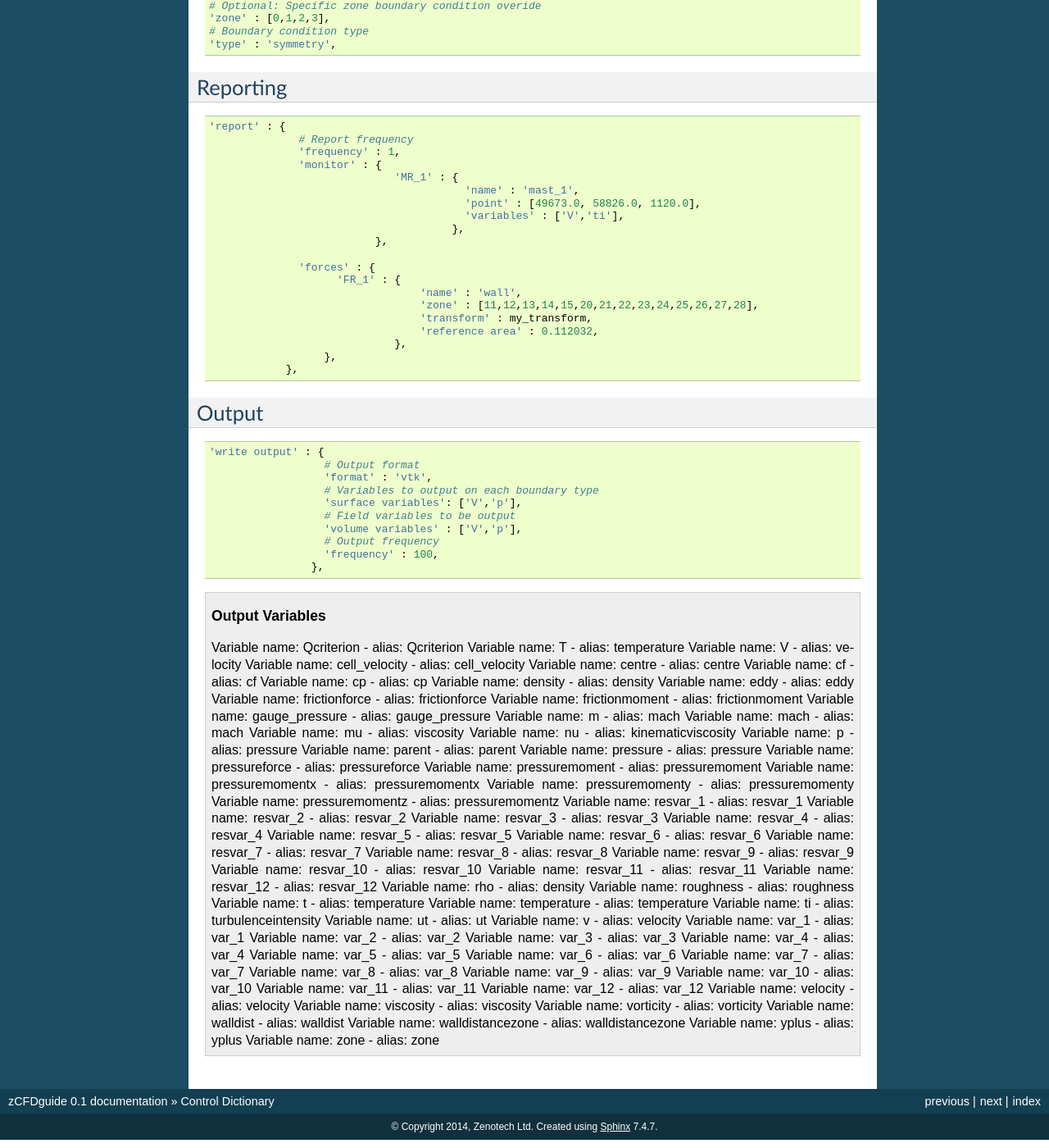
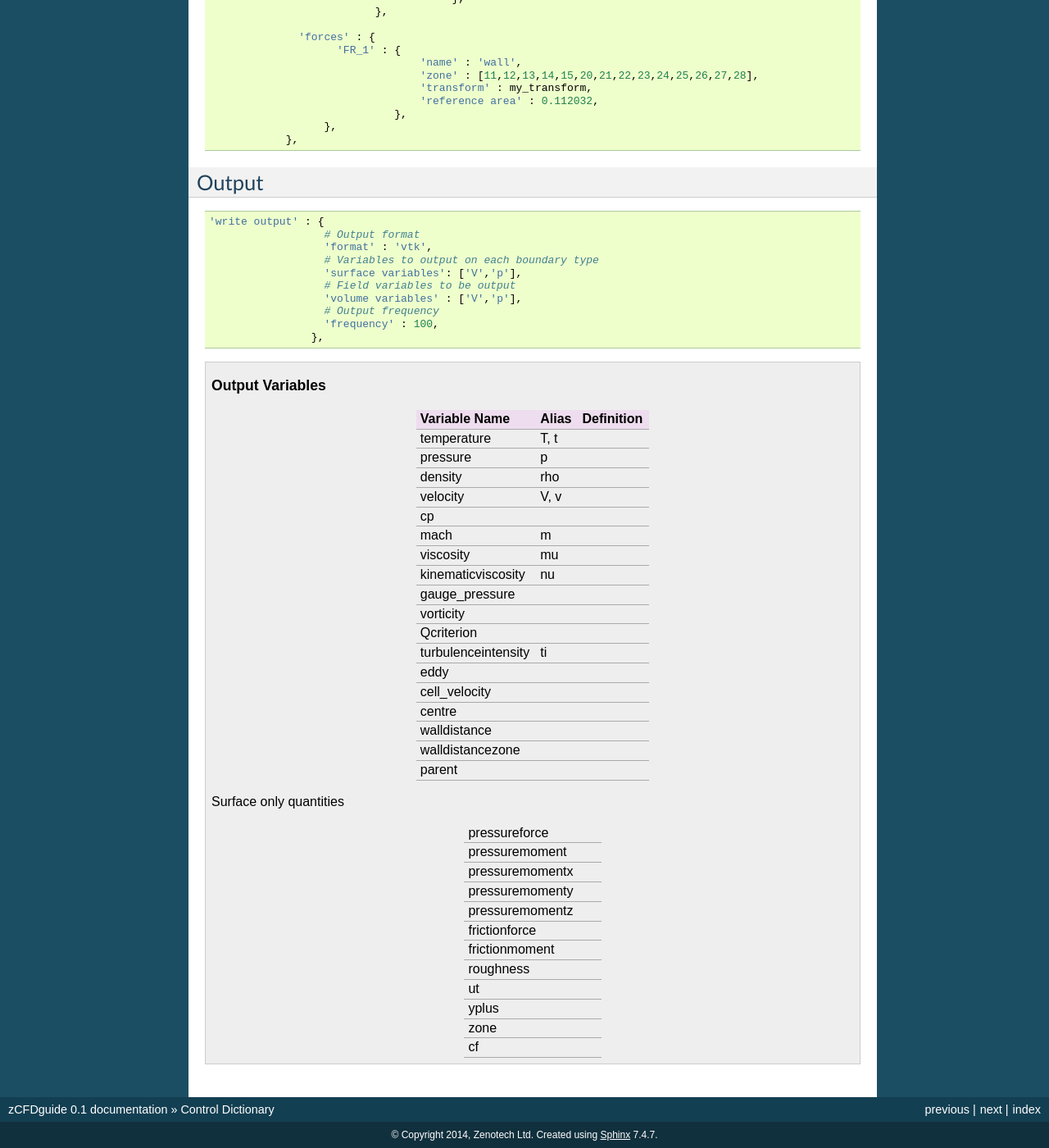
Before and after one commit to zCFD/zCFDguide, a Sphinx documentation site: the page built from docs/source/control-dict.rst, in a window 1280 px wide and 1400 px high, scrolled down 7163 px. Shown: the whole window at 82% size. Built offline with Sphinx 7.4.7, drawn with Linux system fonts in a browser that asks for light colours; formulas are drawn with MathJax 3; pages that are not in the unit, such as notebooks, are missing from menus; some of the changed text lies outside the part shown.

```diff
--- a/docs/source/control-dict.rst
+++ b/docs/source/control-dict.rst
@@ -32,7 +32,7 @@ Reference state
     # reference state
     'reference' : 'IC_1',
 
-.. seealso:: See Initial Conditions
+.. seealso:: See `Initial Conditions`_
 
 Partitioner
 ^^^^^^^^^^^
@@ -52,7 +52,7 @@ Intial conditions. Defaults to reference state if not specified
     # Initial conditions
     'initial' : 'IC_2',
 
-.. seealso:: See Initial Conditions
+.. seealso:: See `Initial Conditions`_
 
 To restart from a previous solution
 
@@ -75,10 +75,7 @@ Time Marcher
 
 .. code-block:: python
 
-    'time marching' : {
-    .
-    .
-    },
+    'time marching' : {....},
 
 Time accurate simulation control
 
@@ -215,18 +212,9 @@ The intial condition properties are defined using consecutively numbered blocks
 
 .. code-block:: python
 
-    'IC_1' : {
-    .
-    .
-    },
-    'IC_2' : {
-    .
-    .
-    },
-    'IC_3' : {
-    .
-    .
-    },
+    'IC_1' : {....},
+    'IC_2' : {....},
+    'IC_3' : {....},
 
 Each block can contain the following options
 
@@ -294,8 +282,8 @@ For internal flows there is greater dependence on Reynolds number
                  'ABL' : {
                            'roughness length' : 0.0003,
                            'friction velocity' : 0.4,
-                          #'surface layer height' : -1.0,
-                          #'Monin-Obukhov length' : -1.0,
+                           'surface layer height' : -1.0,
+                           'Monin-Obukhov length' : -1.0,
                            'TKE' : 0.928,
                            'z0'  : -0.75,
                           },
@@ -325,15 +313,8 @@ Boundary condition properties are defined using consecutively numbered blocks li
 
 .. code-block:: python
 
-    'BC_1' : {
-    .
-    .
-    },
-    'BC_2' : {
-    .
-    .
-    },
-
+    'BC_1' : {....},
+    'BC_2' : {....},
 
 Wall
 ^^^^
@@ -453,7 +434,7 @@ Inflow
 .. note::
 
     This boundary condition is specified by a total pressure and temperature ratios that needs to be defined by the
-    condition this refers to. See Initial Conditions.
+    condition this refers to. See `Initial Conditions`_.
 
 Outflow
 ^^^^^^^
@@ -474,7 +455,7 @@ Outflow
 .. note::
 
     This boundary condition is specified by a static pressure ratio that needs to be defined by the
-    condition this refers to. See Initial Conditions.
+    condition this refers to. See `Initial Conditions`_.
 
 Symmetry
 ^^^^^^^^
@@ -532,65 +513,70 @@ Output
 
 .. topic:: Output Variables
 
-    Variable name:  Qcriterion  - alias: Qcriterion
-    Variable name:  T  - alias: temperature
-    Variable name:  V  - alias: velocity
-    Variable name:  cell_velocity  - alias: cell_velocity
-    Variable name:  centre  - alias: centre
-    Variable name:  cf  - alias: cf
-    Variable name:  cp  - alias: cp
-    Variable name:  density  - alias: density
-    Variable name:  eddy  - alias: eddy
-    Variable name:  frictionforce  - alias: frictionforce
-    Variable name:  frictionmoment  - alias: frictionmoment
-    Variable name:  gauge_pressure  - alias: gauge_pressure
-    Variable name:  m  - alias: mach
-    Variable name:  mach  - alias: mach
-    Variable name:  mu  - alias: viscosity
-    Variable name:  nu  - alias: kinematicviscosity
-    Variable name:  p  - alias: pressure
-    Variable name:  parent  - alias: parent
-    Variable name:  pressure  - alias: pressure
-    Variable name:  pressureforce  - alias: pressureforce
-    Variable name:  pressuremoment  - alias: pressuremoment
-    Variable name:  pressuremomentx  - alias: pressuremomentx
-    Variable name:  pressuremomenty  - alias: pressuremomenty
-    Variable name:  pressuremomentz  - alias: pressuremomentz
-    Variable name:  resvar_1  - alias: resvar_1
-    Variable name:  resvar_2  - alias: resvar_2
-    Variable name:  resvar_3  - alias: resvar_3
-    Variable name:  resvar_4  - alias: resvar_4
-    Variable name:  resvar_5  - alias: resvar_5
-    Variable name:  resvar_6  - alias: resvar_6
-    Variable name:  resvar_7  - alias: resvar_7
-    Variable name:  resvar_8  - alias: resvar_8
-    Variable name:  resvar_9  - alias: resvar_9
-    Variable name:  resvar_10  - alias: resvar_10
-    Variable name:  resvar_11  - alias: resvar_11
-    Variable name:  resvar_12  - alias: resvar_12
-    Variable name:  rho  - alias: density
-    Variable name:  roughness  - alias: roughness
-    Variable name:  t  - alias: temperature
-    Variable name:  temperature  - alias: temperature
-    Variable name:  ti  - alias: turbulenceintensity
-    Variable name:  ut  - alias: ut
-    Variable name:  v  - alias: velocity
-    Variable name:  var_1  - alias: var_1
-    Variable name:  var_2  - alias: var_2
-    Variable name:  var_3  - alias: var_3
-    Variable name:  var_4  - alias: var_4
-    Variable name:  var_5  - alias: var_5
-    Variable name:  var_6  - alias: var_6
-    Variable name:  var_7  - alias: var_7
-    Variable name:  var_8  - alias: var_8
-    Variable name:  var_9  - alias: var_9
-    Variable name:  var_10  - alias: var_10
-    Variable name:  var_11  - alias: var_11
-    Variable name:  var_12  - alias: var_12
-    Variable name:  velocity  - alias: velocity
-    Variable name:  viscosity  - alias: viscosity
-    Variable name:  vorticity  - alias: vorticity
-    Variable name:  walldist  - alias: walldist
-    Variable name:  walldistancezone  - alias: walldistancezone
-    Variable name:  yplus  - alias: yplus
-    Variable name:  zone  - alias: zone
+  +---------------------+---------------------+-----------------------------+
+  | Variable Name       | Alias               | Definition                  |
+  +=====================+=====================+=============================+
+  | temperature         | T, t                |                             |
+  +---------------------+---------------------+-----------------------------+
+  | pressure            | p                   |                             |
+  +---------------------+---------------------+-----------------------------+
+  | density             | rho                 |                             |
+  +---------------------+---------------------+-----------------------------+
+  | velocity            | V, v                |                             |
+  +---------------------+---------------------+-----------------------------+
+  | cp                  |                     |                             |
+  +---------------------+---------------------+-----------------------------+
+  | mach                | m                   |                             |
+  +---------------------+---------------------+-----------------------------+
+  | viscosity           | mu                  |                             |
+  +---------------------+---------------------+-----------------------------+
+  | kinematicviscosity  | nu                  |                             |
+  +---------------------+---------------------+-----------------------------+
+  | gauge_pressure      |                     |                             |
+  +---------------------+---------------------+-----------------------------+
+  | vorticity           |                     |                             |
+  +---------------------+---------------------+-----------------------------+
+  | Qcriterion          |                     |                             |
+  +---------------------+---------------------+-----------------------------+
+  | turbulenceintensity | ti                  |                             |
+  +---------------------+---------------------+-----------------------------+
+  | eddy                |                     |                             |
+  +---------------------+---------------------+-----------------------------+
+  | cell_velocity       |                     |                             |
+  +---------------------+---------------------+-----------------------------+
+  | centre              |                     |                             |
+  +---------------------+---------------------+-----------------------------+
+  | walldistance        |                     |                             |
+  +---------------------+---------------------+-----------------------------+
+  | walldistancezone    |                     |                             |
+  +---------------------+---------------------+-----------------------------+
+  | parent              |                     |                             |
+  +---------------------+---------------------+-----------------------------+
+
+  Surface only quantities
+
+  +---------------------+---------------------+-----------------------------+
+  | pressureforce       |                     |                             |
+  +---------------------+---------------------+-----------------------------+
+  | pressuremoment      |                     |                             |
+  +---------------------+---------------------+-----------------------------+
+  | pressuremomentx     |                     |                             |
+  +---------------------+---------------------+-----------------------------+
+  | pressuremomenty     |                     |                             |
+  +---------------------+---------------------+-----------------------------+
+  | pressuremomentz     |                     |                             |
+  +---------------------+---------------------+-----------------------------+
+  | frictionforce       |                     |                             |
+  +---------------------+---------------------+-----------------------------+
+  | frictionmoment      |                     |                             |
+  +---------------------+---------------------+-----------------------------+
+  | roughness           |                     |                             |
+  +---------------------+---------------------+-----------------------------+
+  | ut                  |                     |                             |
+  +---------------------+---------------------+-----------------------------+
+  | yplus               |                     |                             |
+  +---------------------+---------------------+-----------------------------+
+  | zone                |                     |                             |
+  +---------------------+---------------------+-----------------------------+
+  | cf                  |                     |                             |
+  +---------------------+---------------------+-----------------------------+
--- a/docs/source/index.rst
+++ b/docs/source/index.rst
@@ -14,6 +14,7 @@ Contents:
    overview
    execution
    control-dict
+   meshutil
    visualisation
    validation
 
--- /dev/null
+++ b/docs/source/naca0012.rst
@@ -0,0 +1,3 @@
+
+Description
+^^^^^^^^^^^
```
Also changed, not shown: other parts of docs/source/control-dict.rst (+6 -6 lines), README.md (+12 -0 lines), docs/source/meshutil.rst (added, +11 -0 lines), docs/source/plate.rst (added, +49 -0 lines), docs/source/validation.rst (+39 -2 lines), docs/source/visualisation.rst (+9 -0 lines), docs/source/images/flat_plate_mesh_conv_profile.png (added), docs/source/images/plateBCpic.jpg (added), 1 other file.
